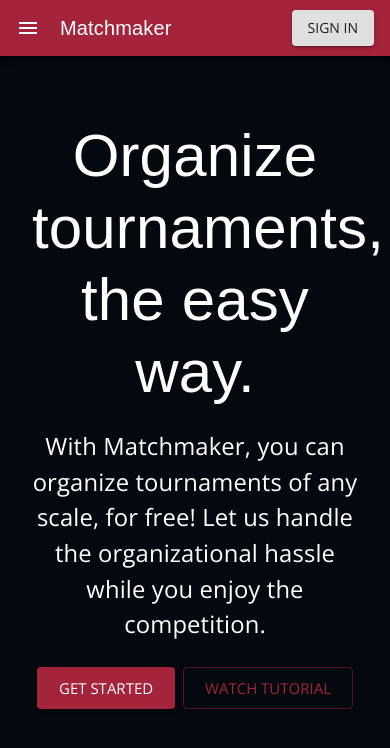
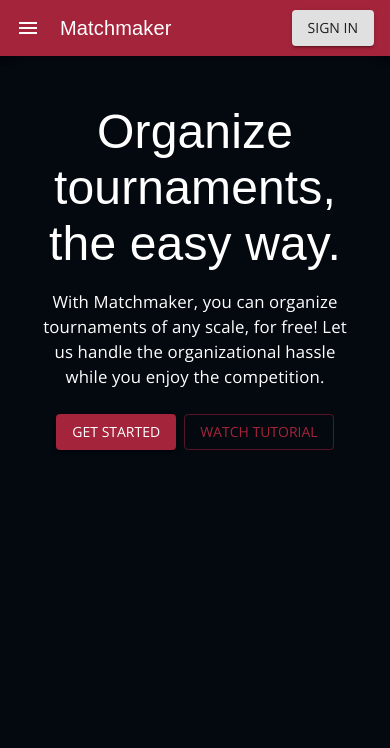
Before and after one commit to nicholas-roether/matchmaker, a Next.js app: page / in a window 390 px wide. Shown: the top 748 px of the page. Built offline with nearby package versions, Linux system fonts and the light colour scheme; no server answers; a web font is replaced by a local one.

Commit message:
Make homepage responsive

```diff
--- a/pages/index.tsx
+++ b/pages/index.tsx
@@ -1,29 +1,31 @@
-import { Box, Button, Container, Typography } from '@material-ui/core';
+import { Box, Button, Container, Typography, useMediaQuery, useTheme } from '@material-ui/core';
 import { signIn } from 'next-auth/client';
 import Head from 'next/head'
 import React from 'react';
 
 const Home = () => {
+	const theme = useTheme();
+	const small = useMediaQuery(theme.breakpoints.down("xs"));
 	return (
 		<>
 			<Head>
 				<title>Matchmaker | Home</title>
 			</Head>
 			<Container maxWidth="md">
-				<Box mt={8} textAlign="center" marginX="auto">
-					<Typography variant="h2" gutterBottom>
+				<Box mt={small ? 6 : 10} textAlign="center" marginX="auto">
+					<Typography variant={small ? "h3": "h2"} gutterBottom>
 						Organize tournaments,<br />
 						the easy way.
 					</Typography>
-					<Typography paragraph style={{fontSize: "1.7em"}}>
+					<Typography paragraph style={{fontSize: small ? "1.2em" : "1.7em"}}>
 						With Matchmaker, you can organize tournaments of any scale,
 						for free! Let us handle the organizational hassle while you
 						enjoy the competition.
 					</Typography>
 					<Box mt={3}>
-						<Button variant="contained" color="primary" size="large" onClick={() => signIn()}>Get Started</Button>
+						<Button variant="contained" color="primary" size={small ? "medium" : "large"} onClick={() => signIn()}>Get Started</Button>
 						<Box mr={1} display="inline" />
-						<Button variant="outlined" color="primary" size="large">Watch Tutorial</Button>
+						<Button variant="outlined" color="primary" size={small ? "medium" : "large"}>Watch Tutorial</Button>
 					</Box>
 				</Box>
 			</Container>
```
